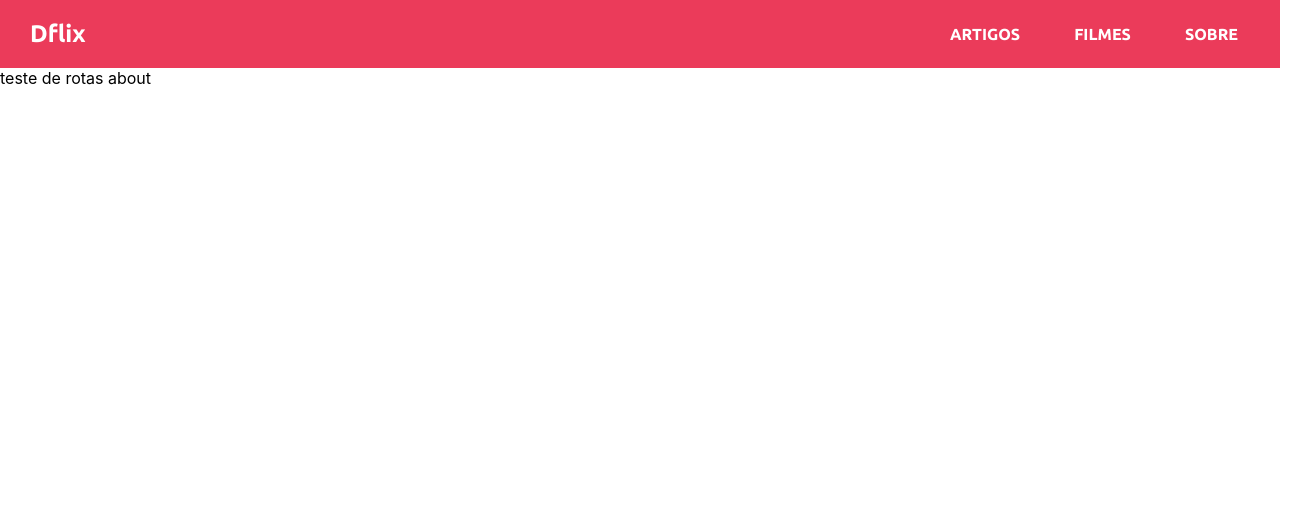
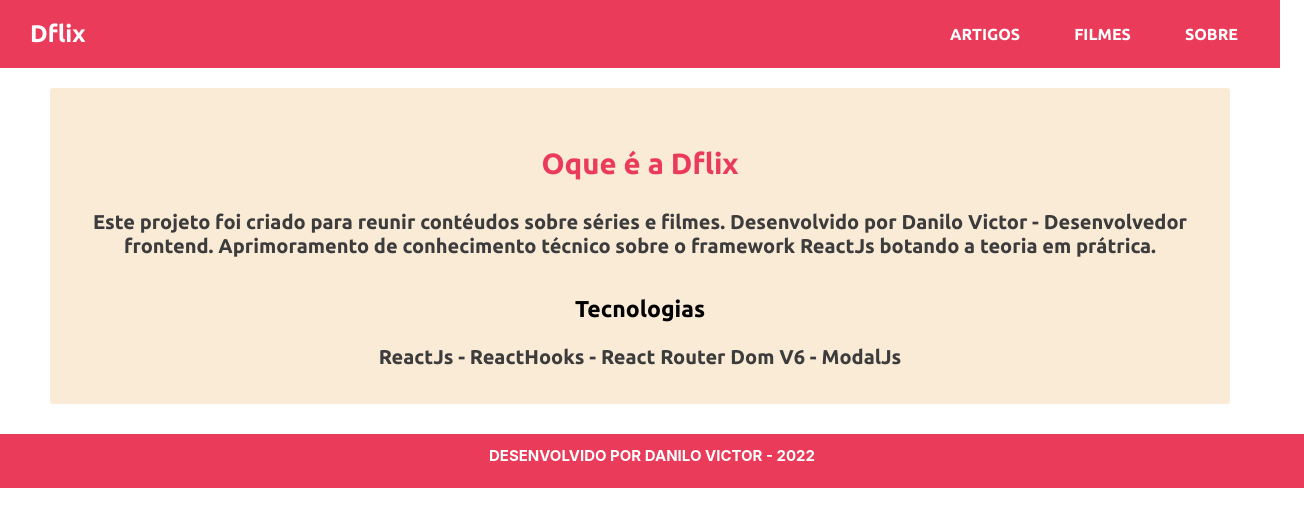
Before and after one commit to danilovictor/Dflix, a React (Vite) app in the folder aplication-flix/: page /sobre in a window 1280 px wide. Shown: the top 526 px of the page, 1304 px wide, since content can reach past the window. Built offline with nearby package versions, Linux system fonts and the light colour scheme.

Commit message:
pageabout

```diff
--- a/aplication-flix/src/components/Footer/style.css
+++ b/aplication-flix/src/components/Footer/style.css
@@ -7,4 +7,7 @@
     font-size: 15px;
     margin-top:30px;
     text-align: center;
+    /* position: absolute; */
+    bottom: 0;
+    width: 100%;
 }
--- a/aplication-flix/src/pages/About/index.jsx
+++ b/aplication-flix/src/pages/About/index.jsx
@@ -1,10 +1,32 @@
 import React from 'react';
 import './style.css';
+import Footer from '../../components/Footer'
 
 const About = ()=>{
     return(
         <div>
-            teste de rotas about
+            <div className="about-container">
+
+                <div className="title-about">
+
+                    <h3> Oque é a Dflix</h3>
+
+                </div>
+
+                <div className="content-about">
+
+                    <p>Este projeto foi criado para reunir contéudos sobre séries e filmes.
+                        Desenvolvido por Danilo Victor - Desenvolvedor frontend. Aprimoramento de conhecimento técnico sobre o framework ReactJs botando a teoria em prátrica.
+                    </p>
+
+                    <h3>Tecnologias</h3>
+
+                    <p>ReactJs - ReactHooks - React Router Dom V6 - ModalJs</p>
+
+                </div>
+
+            </div>
+            <Footer className="footer-fixed"/>
         </div>
     )
 }
--- a/aplication-flix/src/pages/About/style.css
+++ b/aplication-flix/src/pages/About/style.css
@@ -0,0 +1,32 @@
+.about-container{
+    background-color: antiquewhite;
+    margin-left: 50px;
+    margin-right: 50px;
+    padding:15px;
+    margin-top:20px;
+    border-radius:3px;
+}
+
+.title-about{
+    font-family: 'Ubuntu';
+    color: #EB3B5A;
+    font-size:25px;
+}
+
+.content-about p{
+    font-family:'Ubuntu';
+    font-size:20px;
+    color:rgb(60, 60, 60);
+}
+
+.content-about h3{
+    font-family: 'Ubuntu';
+    font-size:23px;
+
+}
+
+.footer-fixed{
+    position:absolute;
+    bottom:0;
+
+}
--- a/aplication-flix/src/pages/Movies/index.jsx
+++ b/aplication-flix/src/pages/Movies/index.jsx
@@ -1,5 +1,6 @@
 import React from 'react';
 import './style.css';
+import Footer from '../../components/Footer';
 
 const Movies = ()=>{
     return (
@@ -9,7 +10,9 @@ const Movies = ()=>{
                 filmes bombasticos
 
             </div>
+            <Footer/>
         </div>
+
     )
 }
 
```
